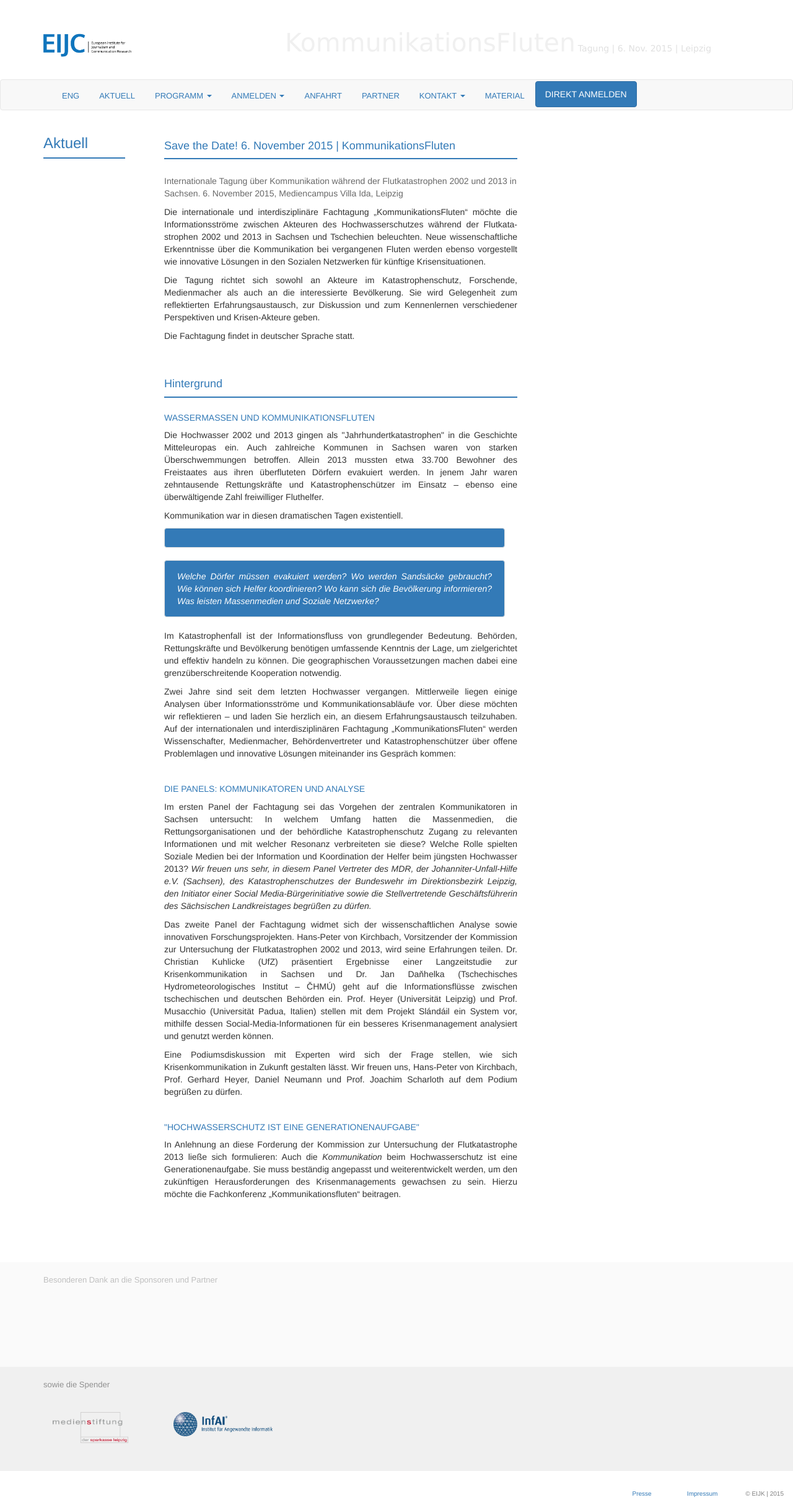
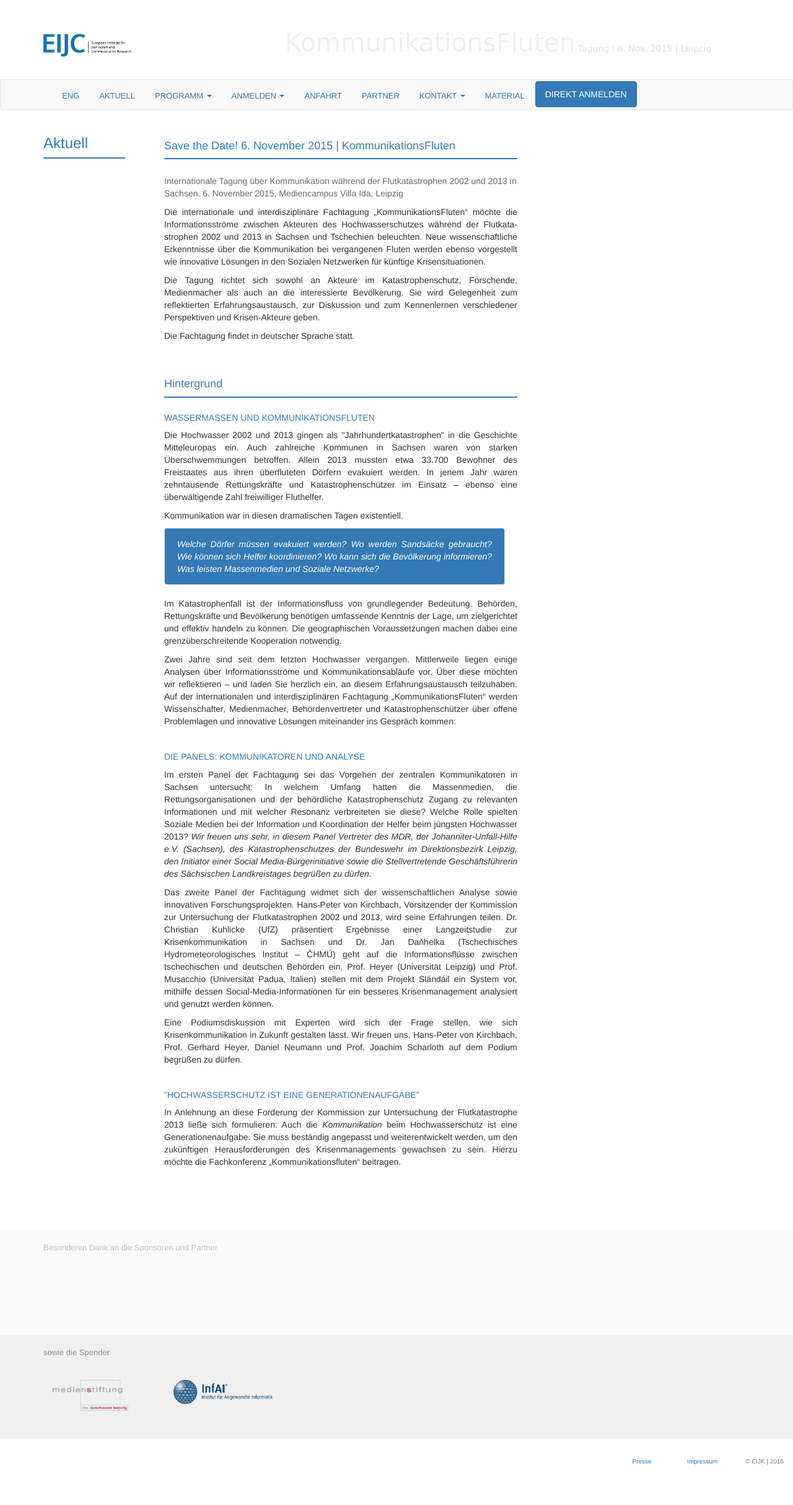
Before and after one commit to susedev/test, a Jekyll site: the page built from konferenz-kommunikationsfluten.html, in a window 1280 px wide. Shown: the whole page at 62% size. Built offline with Jekyll 4.4.1, drawn with Linux system fonts in a browser that asks for light colours; nearby versions of some CDN libraries; after the commit the page ends 2377 px from its top, so only the background shows below that.

Commit message:
Edit from JekyllCMS

```diff
--- a/konferenz-kommunikationsfluten.html
+++ b/konferenz-kommunikationsfluten.html
@@ -25,9 +25,7 @@ title: Aktuell
 
 <p style="text-align: justify;">Kommunikation war in diesen dramatischen Tagen existentiell.</p>
 
-<p><a class="thumbnail" style="max-width: 550px; background-color: #337AB7; color:#FFFFFF; padding: 15px 20px; "> </a></p>
-
-<p style="text-align: justify;"><a class="thumbnail" style="max-width: 550px; background-color: #337AB7; color:#FFFFFF; padding: 15px 20px; "><em>Welche D&ouml;rfer m&uuml;ssen evakuiert werden? Wo werden Sands&auml;cke gebraucht? Wie k&ouml;nnen sich Helfer koordinieren? Wo kann sich die Bev&ouml;lkerung informieren? Was leisten Massenmedien und Soziale Netzwerke?</em></a></p>
+<p><a class="thumbnail" style="max-width: 550px; background-color: #337AB7; color:#FFFFFF; padding: 15px 20px; text-align: justify; "><em>Welche D&ouml;rfer m&uuml;ssen evakuiert werden? Wo werden Sands&auml;cke gebraucht? Wie k&ouml;nnen sich Helfer koordinieren? Wo kann sich die Bev&ouml;lkerung informieren? Was leisten Massenmedien und Soziale Netzwerke?</em></a></p>
 
 <p style="text-align: justify;">Im Katastrophenfall ist der Informationsfluss von grundlegender Bedeutung. Beh&ouml;rden, Rettungskr&auml;fte und Bev&ouml;lkerung ben&ouml;tigen umfassende Kenntnis der Lage, um zielgerichtet und effektiv handeln zu k&ouml;nnen. Die geographischen Voraussetzungen machen dabei eine grenz&uuml;berschreitende Kooperation notwendig.</p>
 
```
